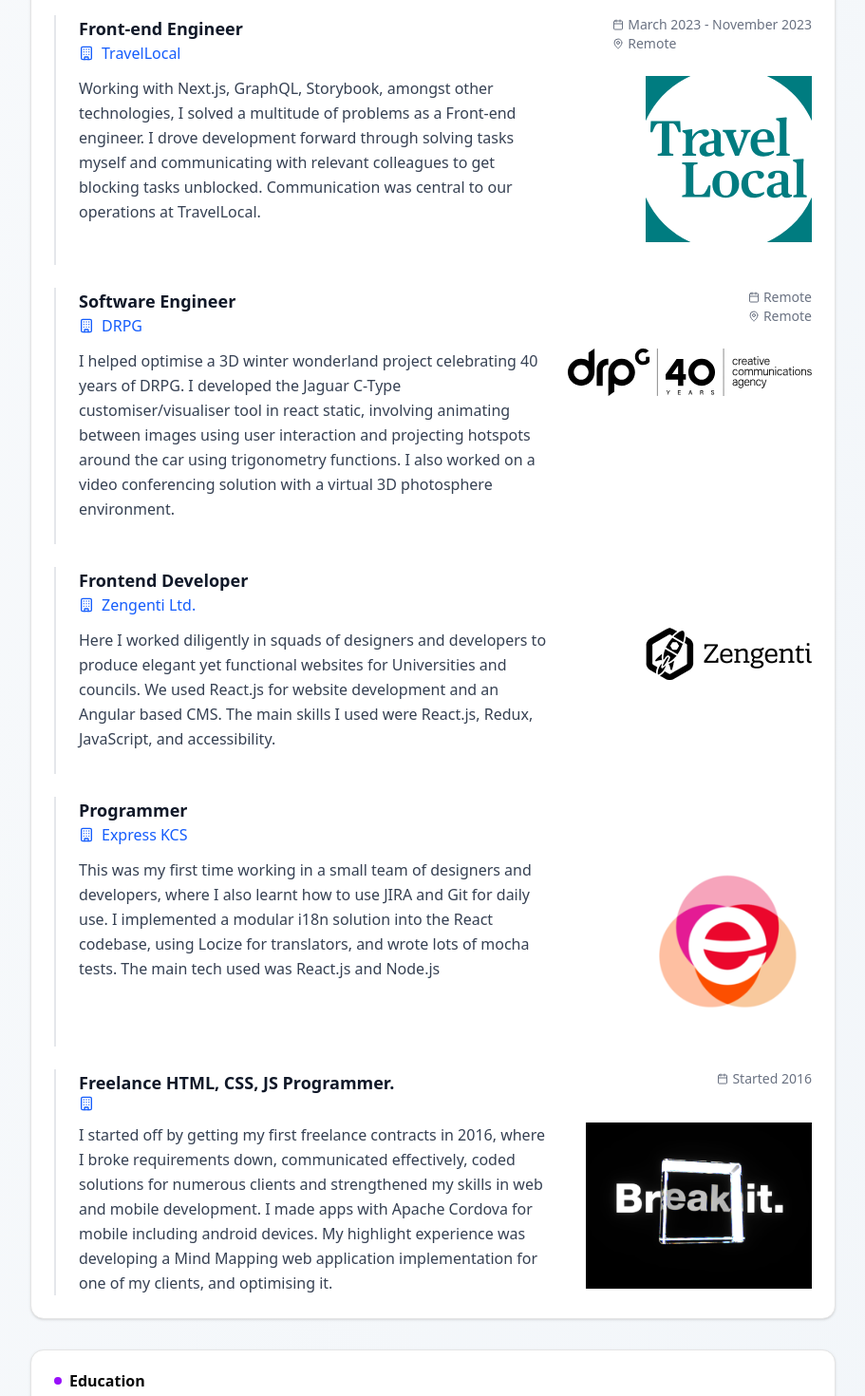
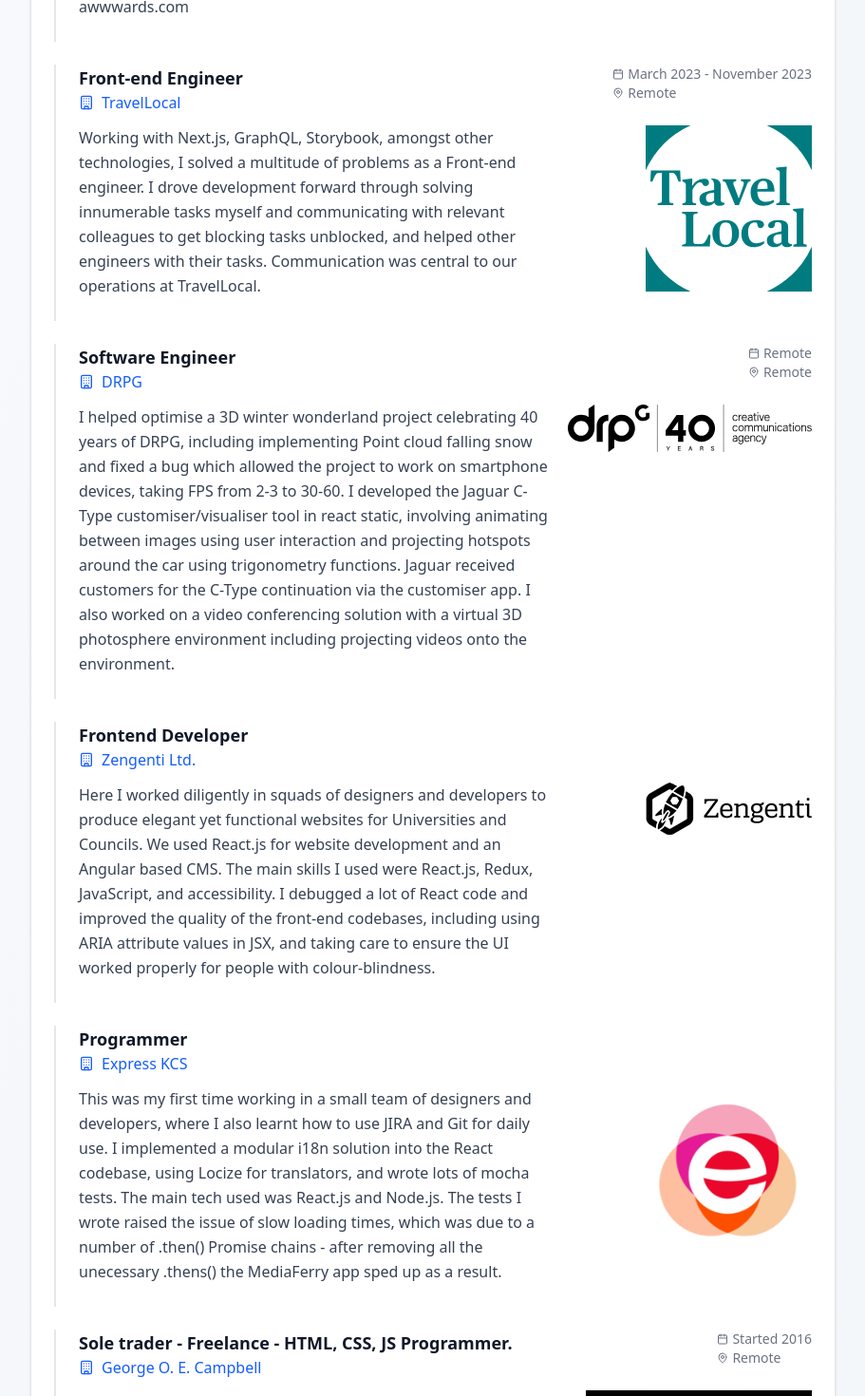
Before and after one commit to campbellgoe/george-cv, a Next.js app: page / in a window 1280 px wide. Shown: the part 900-2370 px from the top of the page at 95% size, without its empty margins (184-1095 px from the left). Built offline with nearby package versions, Linux system fonts and the light colour scheme.

Commit message:
update cv September 2025 - Quantitative update

```diff
--- a/app/page.tsx
+++ b/app/page.tsx
@@ -45,7 +45,7 @@
       period: "May 2021 - Present",
       location: "Remote, UK",
       description:
-        "I collaborate closely with clients, primarily small independent startups, to bring their ideas to life. From concept to launch, I create engaging, visually immersive browser experiences tailored to their vision while ensuring simplicity and functionality for the end user. A recent project involved developing a 3D web game using R3F (React Three Fiber), and included an interactive collidable environment.",
+        "I collaborate closely with clients, primarily small independent startups, to bring their ideas to life. From concept to launch, I create engaging, visually immersive browser experiences tailored to their vision while ensuring simplicity and functionality for the end user. A recent project involved developing a 3D web game using R3F (React Three Fiber), and included an interactive collidable environment. \nFor my first client I built kirkwhayman.com which won several SOTD awards on awwwards.com\n",
       logo: MasslessLogo,
       logoAlt: "MASSLESS LTD. Logo",
       companyLink: "https://www.massless.ltd/",
@@ -59,7 +59,7 @@
       period: "March 2023 - November 2023",
       location: "Remote",
       description:
-        "Working with Next.js, GraphQL, Storybook, amongst other technologies, I solved a multitude of problems as a Front-end engineer. I drove development forward through solving tasks myself and communicating with relevant colleagues to get blocking tasks unblocked. Communication was central to our operations at TravelLocal.",
+        "Working with Next.js, GraphQL, Storybook, amongst other technologies, I solved a multitude of problems as a Front-end engineer. I drove development forward through solving innumerable tasks myself and communicating with relevant colleagues to get blocking tasks unblocked, and helped other engineers with their tasks. Communication was central to our operations at TravelLocal.",
       logo: TravelLocalLogo,
       logoAlt: "TravelLocal Logo",
       companyLink: "https://www.travellocal.com/",
@@ -73,7 +73,7 @@
       period: "Remote",
       location: "Remote",
       description:
-        "I helped optimise a 3D winter wonderland project celebrating 40 years of DRPG. I developed the Jaguar C-Type customiser/visualiser tool in react static, involving animating between images using user interaction and projecting hotspots around the car using trigonometry functions. I also worked on a video conferencing solution with a virtual 3D photosphere environment.",
+        "I helped optimise a 3D winter wonderland project celebrating 40 years of DRPG, including implementing Point cloud falling snow and fixed a bug which allowed the project to work on smartphone devices, taking FPS from 2-3 to 30-60. I developed the Jaguar C-Type customiser/visualiser tool in react static, involving animating between images using user interaction and projecting hotspots around the car using trigonometry functions. Jaguar received customers for the C-Type continuation via the customiser app. I also worked on a video conferencing solution with a virtual 3D photosphere environment including projecting videos onto the environment.",
       logo: DrpgLogo,
       logoAlt: "DRPG Logo",
       companyLink: "https://www.drpgroup.com/",
@@ -87,7 +87,7 @@
       period: "",
       location: "",
       description:
-        "Here I worked diligently in squads of designers and developers to produce elegant yet functional websites for Universities and councils. We used React.js for website development and an Angular based CMS. The main skills I used were React.js, Redux, JavaScript, and accessibility.",
+        "Here I worked diligently in squads of designers and developers to produce elegant yet functional websites for Universities and Councils. We used React.js for website development and an Angular based CMS. The main skills I used were React.js, Redux, JavaScript, and accessibility. I debugged a lot of React code and improved the quality of the front-end codebases, including using ARIA attribute values in JSX, and taking care to ensure the UI worked properly for people with colour-blindness.",
       logo: ZengentiLogo,
       logoAlt: "Zengenti Ltd. Logo",
       companyLink: "https://zengenti.com/",
@@ -101,7 +101,7 @@
       period: "",
       location: "",
       description:
-        "This was my first time working in a small team of designers and developers, where I also learnt how to use JIRA and Git for daily use. I implemented a modular i18n solution into the React codebase, using Locize for translators, and wrote lots of mocha tests. The main tech used was React.js and Node.js",
+        "This was my first time working in a small team of designers and developers, where I also learnt how to use JIRA and Git for daily use. I implemented a modular i18n solution into the React codebase, using Locize for translators, and wrote lots of mocha tests. The main tech used was React.js and Node.js. The tests I wrote raised the issue of slow loading times, which was due to a number of .then() Promise chains - after removing all the unecessary .thens() the MediaFerry app sped up as a result.",
       logo: EKCSLogo,
       logoAlt: "Express KCS Logo",
       companyLink: "https://www.ekcs.co/",
@@ -110,12 +110,12 @@
       height: 250
     },
     {
-      title: "Freelance HTML, CSS, JS Programmer.",
-      company: "",
+      title: "Sole trader - Freelance - HTML, CSS, JS Programmer.",
+      company: "George O. E. Campbell",
       period: "Started 2016",
-      location: "",
+      location: "Remote",
       description:
-        "I started off by getting my first freelance contracts in 2016, where I broke requirements down, communicated effectively, coded solutions for numerous clients and strengthened my skills in web and mobile development. I made apps with Apache Cordova for mobile including android devices. My highlight experience was developing a Mind Mapping web application implementation for one of my clients, and optimising it.",
+        "I started off by getting my first freelance contracts in 2016, where I broke requirements down, communicated effectively, coded solutions for over 15+ clients and strengthened my skills in web and mobile development. I made apps with Apache Cordova for mobile including android devices. My highlight experience was developing a Mind Mapping web application implementation for one of my clients, and optimising it so it worked responsively on smartphone, tablet, laptop and desktop devices.",
       logo: BreakItImage, // No specific logo for freelance
       logoAlt: "Break the cube",
       companyLink: "https://kirkwhayman.com",
@@ -177,7 +177,7 @@
               </div>
               <div className="flex items-center gap-2">
                 <Phone className="h-4 w-4 text-gray-500" />
-                <span>07947 192 035</span>
+                <span>+44 7947 192 035</span>
               </div>
               <div className="flex items-center gap-2">
                 <ExternalLink className="h-4 w-4 text-gray-500" />
@@ -332,7 +332,7 @@
             <Separator className="my-4" />
             <p className="text-gray-700">
               In my free time you{"'"}ll often find me either going for a walk outside, or indoors coding. I also created{" "}
-              <strong>Codey the code challenge generator bot</strong> as a personal project.
+              <strong><a href="https://learn-with-ai-two.vercel.app" className="text-blue-600 hover:underline" target="_blank" rel="noopener noreferrer">Bytey the AI challenge generator</a></strong>, found at <ExternalLink className="h-4 w-4 float-left"/><span><a href="https://learn-with-ai-two.vercel.app" className="text-blue-600 hover:underline" target="_blank" rel="noopener noreferrer">https://learn-with-ai-two.vercel.app</a></span>
             </p>
           </CardContent>
         </Card>
```
Also changed, not shown: 2 other files (tests, documents, lock files or other folders).
